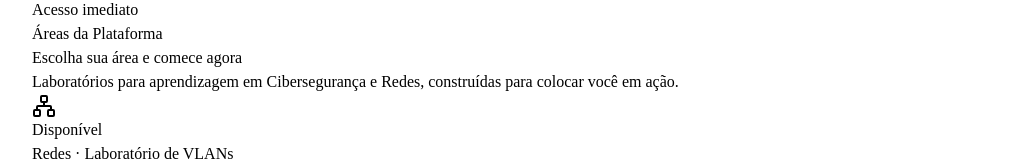
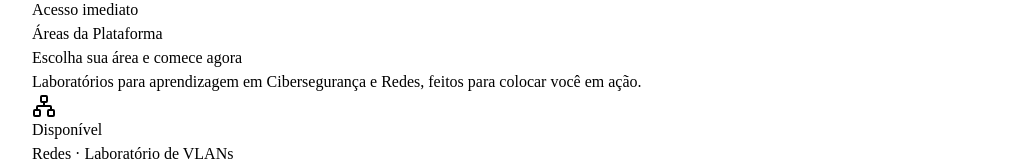
Before and after one commit to sandronsk1977-creator/sf-cyber, a React (Vite) app in the folder client/: page / in a window 1280 px wide. Shown: the part 465-626 px from the top of the page, without its empty margins (0-1034 px from the left). Built offline with nearby package versions, Linux system fonts and the light colour scheme.

Commit message:
fix: reword portal subtitle

```diff
--- a/client/src/components/PortalCardsSection.tsx
+++ b/client/src/components/PortalCardsSection.tsx
@@ -37,7 +37,7 @@ export function PortalCardsSection() {
             Escolha sua área e comece agora
           </h2>
           <p className="text-slate-400 text-base sm:text-lg">
-            Laboratórios para aprendizagem em Cibersegurança e Redes, construídas para colocar você em ação.
+            Laboratórios para aprendizagem em Cibersegurança e Redes, feitos para colocar você em ação.
           </p>
         </div>
 
```
